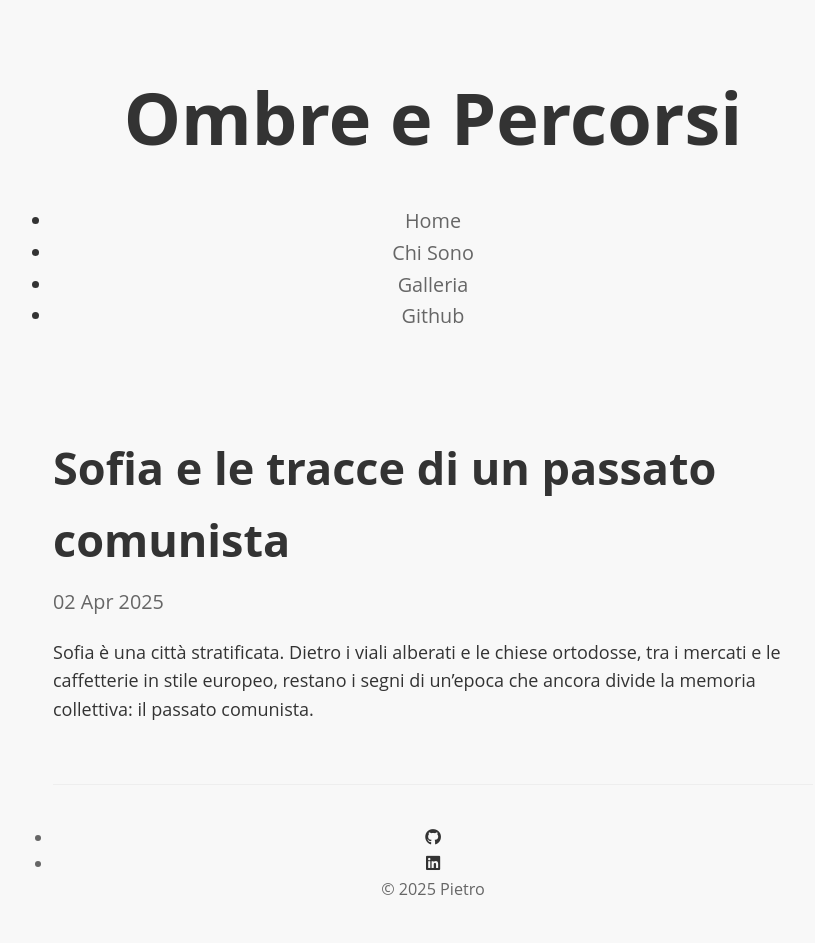
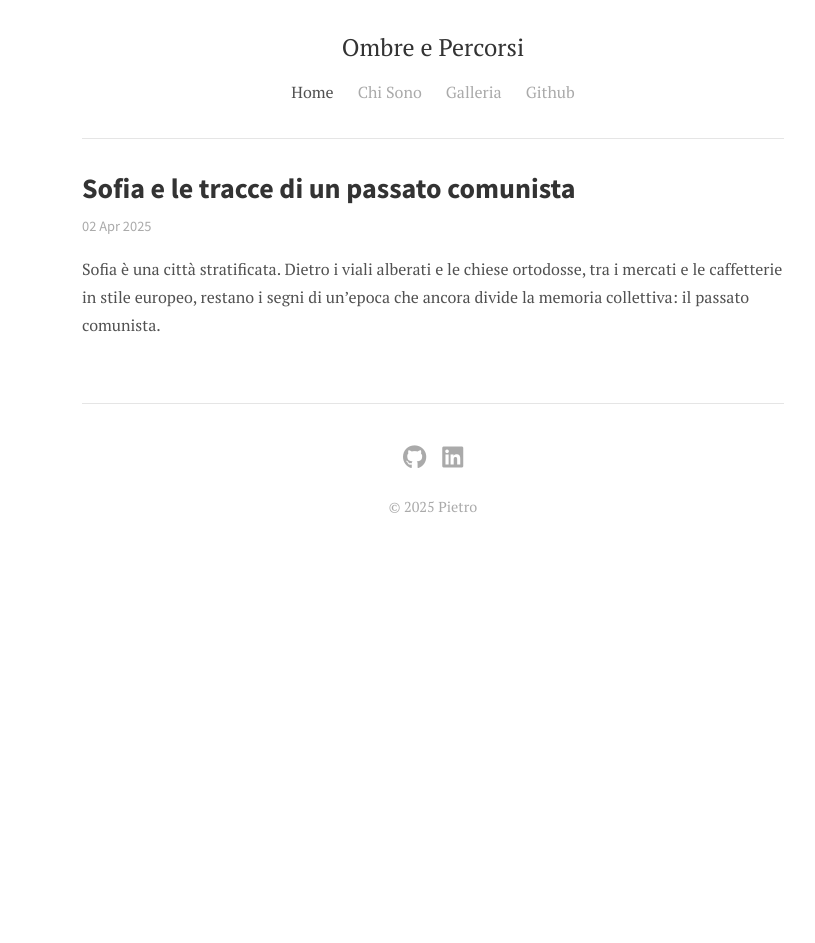
Before and after one commit to pietro00b/ombre-e-percorsi, a Jekyll site: the page built from index.md, in a window 1280 px wide. Shown: the whole page, without its empty margins (207-1022 px from the left). Built offline with Jekyll 4.4.1, drawn with Linux system fonts in a browser that asks for light colours; nearby versions of some CDN libraries; after the commit the page ends 900 px from its top, so only the background shows below that.

Commit message:
Update main.scss

```diff
--- a/_sass/main.scss
+++ b/_sass/main.scss
@@ -1,9 +1,13 @@
-// Variabili
-$primary-color: #333;
-$secondary-color: #666;
-$background-color: #f8f8f8;
-$text-color: #333;
-$light-gray: #eee;
+// Variables
+$serif-font: 'PT Serif', Georgia, serif;
+$sans-font: 'Source Sans Pro', Helvetica, Arial, sans-serif;
+$code-font: Monaco, monospace;
+
+$body-color: #515151;
+$light-color: #aaa;
+$background-color: #fff;
+$border-color: #e5e5e5;
+$link-color: #268bd2;
 
 // Reset
 * {
@@ -12,23 +16,31 @@ $light-gray: #eee;
   box-sizing: border-box;
 }
 
-body {
-  font-family: 'Open Sans', sans-serif;
-  line-height: 1.6;
-  color: $text-color;
-  background-color: $background-color;
-  font-size: 18px;
+html {
+  font-family: $serif-font;
+  font-size: 16px;
+  line-height: 1.75;
 }
 
+body {
+  color: $body-color;
+  background-color: $background-color;
+  margin: 0;
+  padding: 0;
+  -webkit-font-smoothing: antialiased;
+  -moz-osx-font-smoothing: grayscale;
+}
+
+// Container
 .container {
-  max-width: 800px;
+  max-width: 750px;
   margin: 0 auto;
-  padding: 0 20px;
+  padding: 0 1.5rem;
 }
 
 // Links
 a {
-  color: $primary-color;
+  color: $link-color;
   text-decoration: none;
 
   &:hover {
@@ -36,115 +48,250 @@ a {
   }
 }
 
+// Typography
+h1, h2, h3, h4, h5, h6 {
+  font-family: $sans-font;
+  margin-bottom: 1rem;
+  line-height: 1.25;
+  color: #333;
+}
+
+h1 {
+  font-size: 2rem;
+}
+
+h2 {
+  font-size: 1.75rem;
+}
+
+h3 {
+  font-size: 1.5rem;
+}
+
+p {
+  margin-bottom: 1.5rem;
+}
+
 // Header
 .site-header {
-  padding: 60px 0 40px;
+  padding: 2rem 0;
+  border-bottom: 1px solid $border-color;
   text-align: center;
+  margin-bottom: 2rem;
 }
 
 .site-title {
-  font-size: 4em;
-  margin-bottom: 30px;
-  font-weight: 700;
+  font-family: $serif-font;
+  font-weight: normal;
+  margin: 0;
 
   a {
-    color: $primary-color;
+    color: #333;
     text-decoration: none;
-
-    &:hover {
-      text-decoration: none;
-    }
   }
 }
 
 // Navigation
 .site-nav {
-  font-size: 1.1em;
-  margin-bottom: 60px;
+  margin-top: 1rem;
 
-  a {
-    color: $secondary-color;
-    text-decoration: none;
-    margin: 0 5px;
+  ul.menu {
+    list-style: none;
+    display: flex;
+    justify-content: center;
+    flex-wrap: wrap;
+    padding: 0;
+    margin: 0;
 
-    &:hover {
-      color: $primary-color;
-      text-decoration: underline;
+    li {
+      margin: 0 0.75rem;
+    }
+
+    a {
+      color: $light-color;
+      text-decoration: none;
+
+      &:hover,
+      &.active {
+        color: $body-color;
+      }
     }
   }
 }
 
-// Main content
-.site-content {
-  margin-bottom: 60px;
-}
-
-// Post
-.post {
-  margin-bottom: 60px;
-}
-
-.post-title {
-  font-size: 3em;
-  line-height: 1.2;
-  margin-bottom: 10px;
-  font-weight: 700;
-}
-
-.post-meta {
-  color: $secondary-color;
-  margin-bottom: 30px;
-  font-size: 1.1em;
-}
-
-.post-content {
-  p {
-    margin-bottom: 20px;
-  }
-
-  h2 {
-    font-size: 1.8em;
-    margin: 40px 0 20px;
-  }
-
-  h3 {
-    font-size: 1.4em;
-    margin: 30px 0 15px;
-  }
-}
-
-// Index page posts list
+// Posts list
 .posts-list {
-  list-style: none;
-
   .post-item {
-    margin-bottom: 60px;
+    margin-bottom: 4rem;
 
     h2 {
-      font-size: 2.5em;
-      margin-bottom: 10px;
+      margin-top: 0;
+      margin-bottom: 0.5rem;
 
       a {
-        color: $primary-color;
+        color: #333;
         text-decoration: none;
 
         &:hover {
-          text-decoration: underline;
+          color: $link-color;
         }
       }
     }
 
     .post-meta {
-      margin-bottom: 20px;
+      color: $light-color;
+      font-family: $sans-font;
+      font-size: 0.9rem;
+      margin-bottom: 1rem;
+    }
+
+    .post-excerpt {
+      p {
+        margin-bottom: 0;
+      }
+    }
+  }
+}
+
+// Post/Story
+.post, .storia {
+  margin-bottom: 4rem;
+
+  .post-title, .storia-title {
+    margin-top: 0;
+    margin-bottom: 0.5rem;
+    color: #333;
+  }
+
+  .post-meta, .storia-meta {
+    color: $light-color;
+    font-family: $sans-font;
+    font-size: 0.9rem;
+    margin-bottom: 1.5rem;
+
+    .location {
+      &:before {
+        content: " • ";
+      }
+    }
+  }
+
+  .post-content, .storia-content {
+    margin-bottom: 2rem;
+
+    img {
+      max-width: 100%;
+      height: auto;
+    }
+  }
+}
+
+// Gallery
+.image-gallery {
+  margin: 2rem 0;
+  display: grid;
+  grid-template-columns: repeat(auto-fill, minmax(250px, 1fr));
+  grid-gap: 1rem;
+
+  figure {
+    margin: 0;
+
+    img {
+      width: 100%;
+      height: auto;
+      border-radius: 4px;
+    }
+
+    figcaption {
+      font-size: 0.85rem;
+      color: $light-color;
+      margin-top: 0.5rem;
+    }
+  }
+}
+
+.storia-gallery {
+  h2 {
+    margin-top: 0;
+    margin-bottom: 1rem;
+    font-size: 1.5rem;
+  }
+}
+
+.storia-footer {
+  font-size: 0.9rem;
+  color: $light-color;
+  border-top: 1px solid $border-color;
+  padding-top: 1rem;
+
+  .tags {
+    margin-top: 0.5rem;
+
+    .tag {
+      background: #f1f1f1;
+      padding: 0.2rem 0.5rem;
+      border-radius: 3px;
+      font-size: 0.8rem;
+      color: #666;
     }
   }
 }
 
 // Footer
 .site-footer {
-  padding: 40px 0;
+  padding: 2rem 0;
+  border-top: 1px solid $border-color;
+  margin-top: 2rem;
   text-align: center;
-  color: $secondary-color;
-  font-size: 0.9em;
-  border-top: 1px solid $light-gray;
+  color: $light-color;
+  font-size: 0.9rem;
+
+  .footer-content {
+    display: flex;
+    flex-direction: column;
+    align-items: center;
+  }
+
+  .social-icons {
+    list-style: none;
+    display: flex;
+    margin-bottom: 1rem;
+
+    li {
+      margin: 0 0.5rem;
+
+      a {
+        color: $light-color;
+        font-size: 1.5rem;
+
+        &:hover {
+          color: $body-color;
+        }
+      }
+    }
+  }
 }
+
+// Page
+.page {
+  .page-title {
+    margin-top: 0;
+    margin-bottom: 2rem;
+  }
+}
+
+// Media queries
+@media (max-width: 600px) {
+  html {
+    font-size: 14px;
+  }
+
+  .site-nav ul.menu {
+    flex-direction: column;
+    align-items: center;
+
+    li {
+      margin: 0.25rem 0;
+    }
+  }
+}
```
